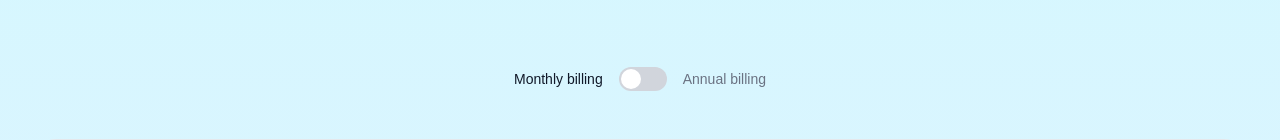
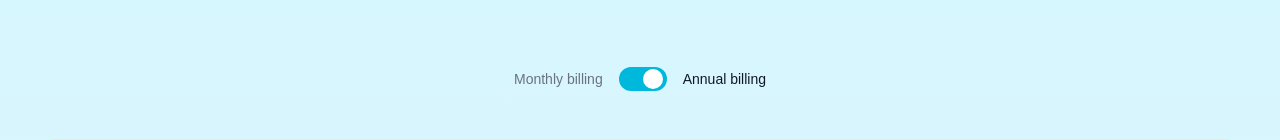
Before and after one commit to itsrealkaran/AvenPing-Landing, a Next.js app: page /pricing in a window 1280 px wide. Shown: the part 532-672 px from the top of the page. Built offline with nearby package versions, Linux system fonts and the light colour scheme; no server answers.

Commit message:
fix: Pricing Default Yearly

```diff
--- a/app/pricing/page.tsx
+++ b/app/pricing/page.tsx
@@ -226,7 +226,7 @@ const addOns = [
 ];
 
 export default function PricingPage() {
-  const [isYearly, setIsYearly] = useState(false);
+  const [isYearly, setIsYearly] = useState(true);
   const [email, setEmail] = useState("");
   const [isLoading, setIsLoading] = useState(true);
   const [userRegion, setUserRegion] = useState<Region>("global");
--- a/components/pricing.tsx
+++ b/components/pricing.tsx
@@ -90,7 +90,7 @@ export default function Pricing() {
   const [allExpanded, setAllExpanded] = useState(false);
   const [isLoading, setIsLoading] = useState(true);
   const [userRegion, setUserRegion] = useState<Region>("global");
-  const [isYearly, setIsYearly] = useState(false);
+  const [isYearly, setIsYearly] = useState(true);
 
   // Get user region on component mount
   useEffect(() => {
```
